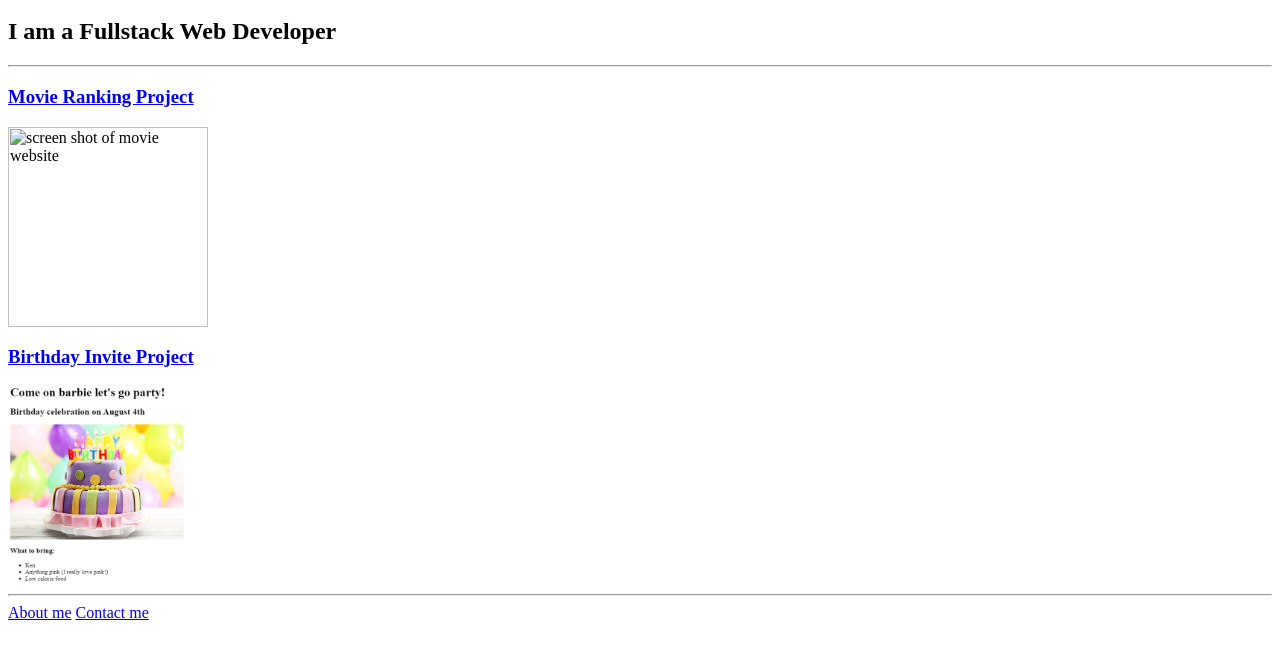
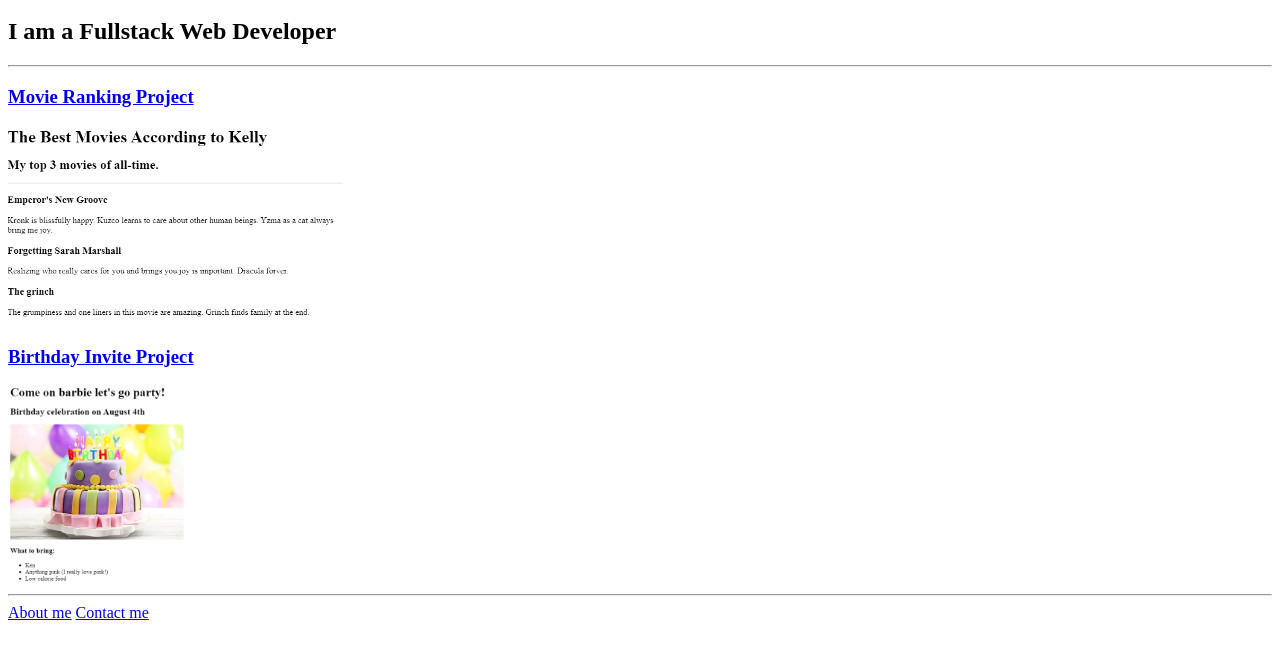
Before and after one commit to kellymardaus/portfolio1, a plain HTML site: page index.html in a window 1280 px wide. Shown: the part 48-704 px from the top of the page. Drawn offline with Linux system fonts and the light colour scheme.

Commit message:
Add files via upload

```diff
--- a/index.html
+++ b/index.html
@@ -10,7 +10,7 @@
   <h2>I am a Fullstack Web Developer</h2>
   <hr/>
   <h3><a href="./public/movie.html">Movie Ranking Project</a></h3>
-  <img src="./assets/images/kelly-movie.png" height="200" alt="screen shot of movie website"/>
+  <img src="./assets/images/kelly-movie.jpg" height="200" alt="screen shot of movie website"/>
   <h3><a href="public/birthday.html">Birthday Invite Project</a></h3>
   <img src="./assets/images/Barbie.jpg" height="200" alt="screen shot of birthday website"/>
   <hr />
```
